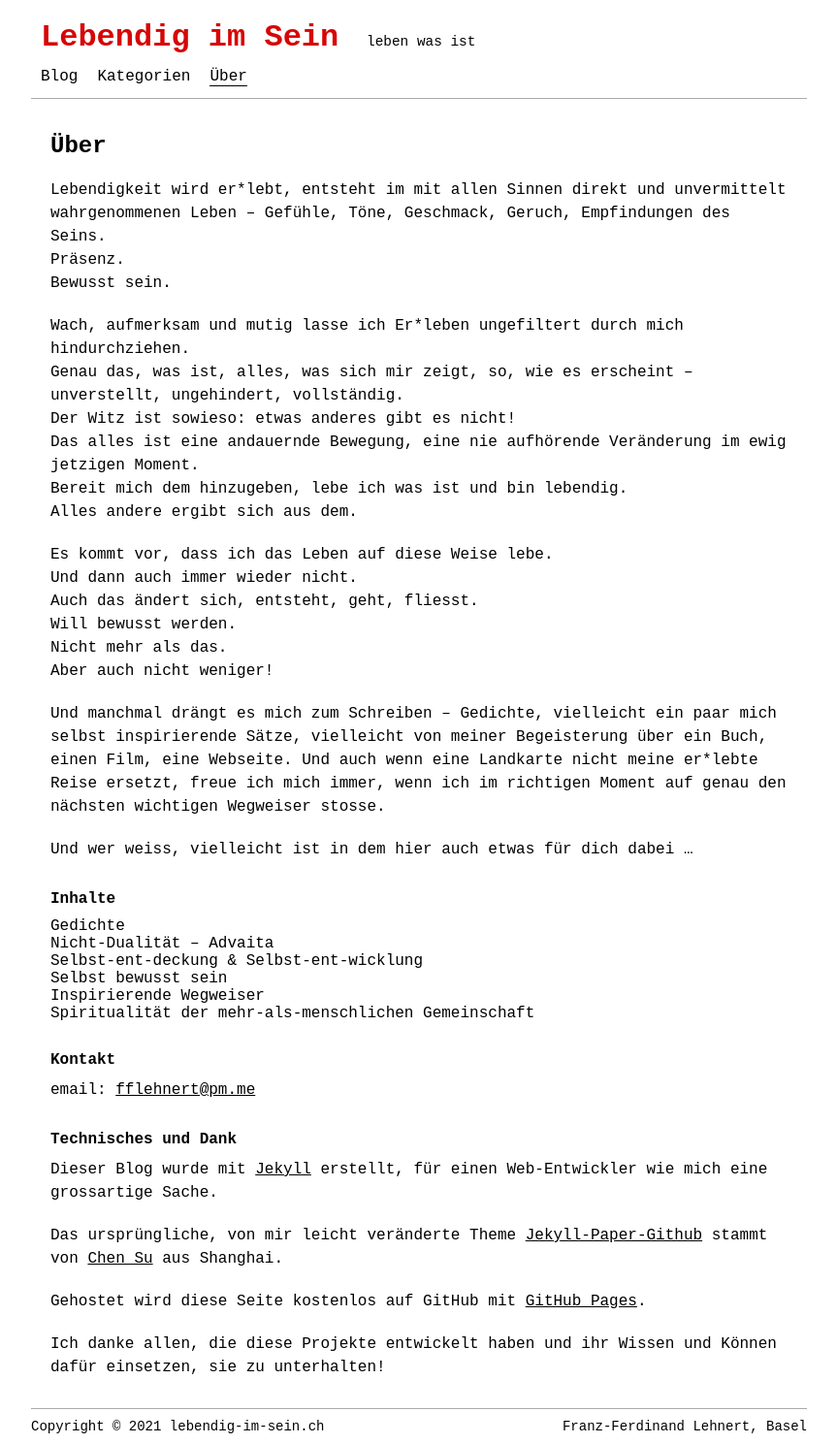
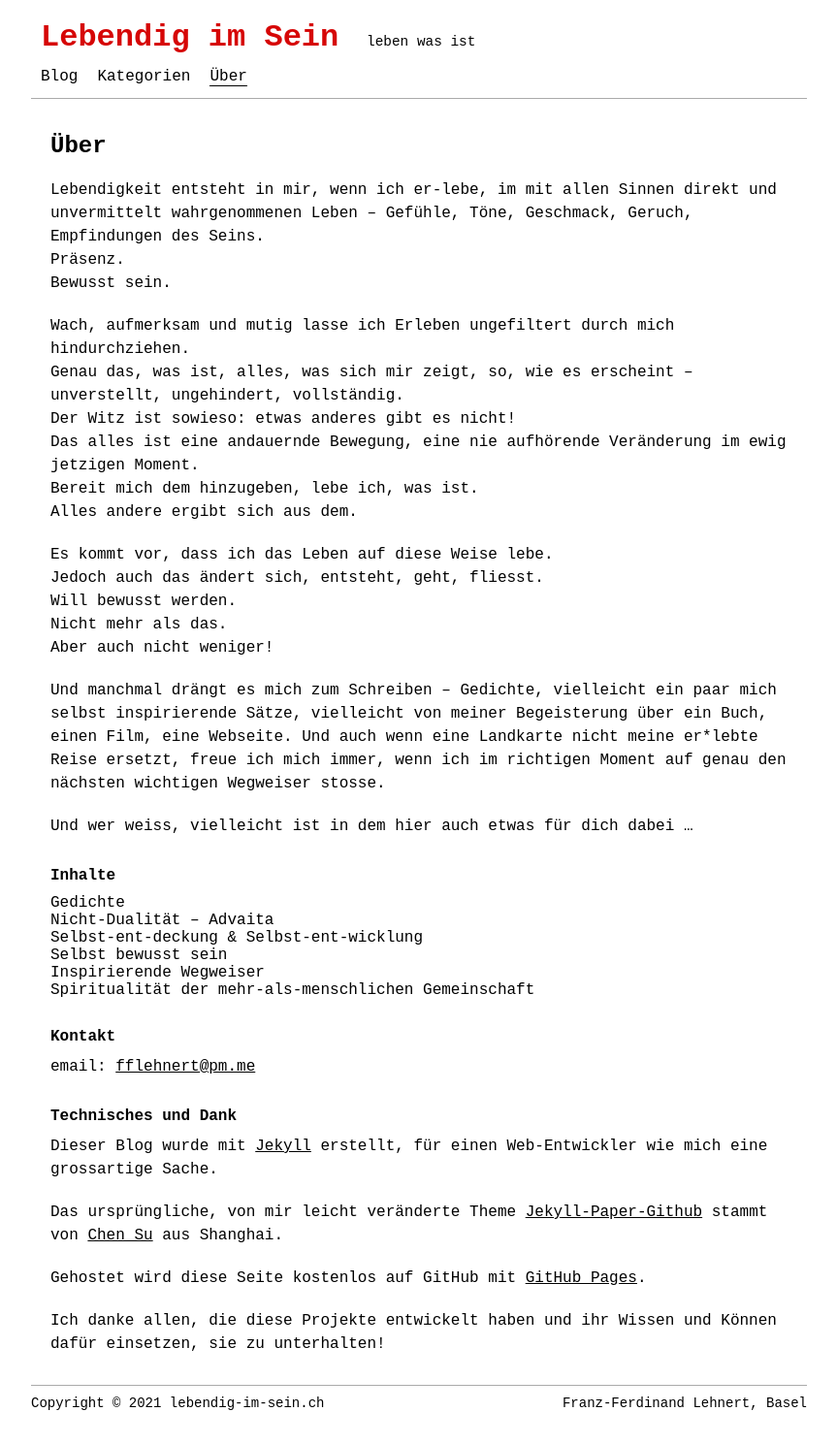
Before and after one commit to lebendigimsein/webpage, a Jekyll site: the page built from pages/ueber.md, in a window 1280 px wide. Shown: the whole page at 97% size, without its empty margins (208-1071 px from the left). Built offline with Jekyll 4.4.1, drawn with Linux system fonts in a browser that asks for light colours; after the commit the page ends 1465 px from its top, so only the background shows below that.

Commit message:
ueber changed

```diff
--- a/pages/ueber.md
+++ b/pages/ueber.md
@@ -4,20 +4,19 @@ title: Über
 permalink: /ueber
 ---
 
-Lebendigkeit wird er\*lebt, entsteht im mit allen Sinnen direkt und unvermittelt wahrgenommenen Leben – Gefühle, Töne, Geschmack, Geruch, Empfindungen des Seins.
+Lebendigkeit entsteht in mir, wenn ich er-lebe, im mit allen Sinnen direkt und unvermittelt wahrgenommenen Leben – Gefühle, Töne, Geschmack, Geruch, Empfindungen des Seins.
 Präsenz.
 Bewusst sein.
 
-Wach, aufmerksam und mutig lasse ich Er\*leben ungefiltert durch mich hindurchziehen.
+Wach, aufmerksam und mutig lasse ich Erleben ungefiltert durch mich hindurchziehen.
 Genau das, was ist, alles, was sich mir zeigt, so, wie es erscheint – unverstellt, ungehindert, vollständig.
 Der Witz ist sowieso: etwas anderes gibt es nicht!
 Das alles ist eine andauernde Bewegung, eine nie aufhörende Veränderung im ewig jetzigen Moment.
-Bereit mich dem hinzugeben, lebe ich was ist und bin lebendig.
+Bereit mich dem hinzugeben, lebe ich, was ist.
 Alles andere ergibt sich aus dem.
 
 Es kommt vor, dass ich das Leben auf diese Weise lebe.
-Und dann auch immer wieder nicht.
-Auch das ändert sich, entsteht, geht, fliesst.
+Jedoch auch das ändert sich, entsteht, geht, fliesst.
 Will bewusst werden.
 Nicht mehr als das.
 Aber auch nicht weniger!
```
